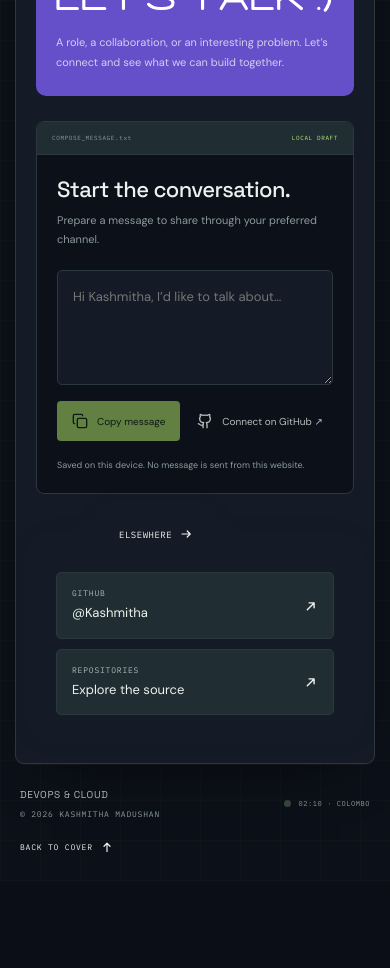
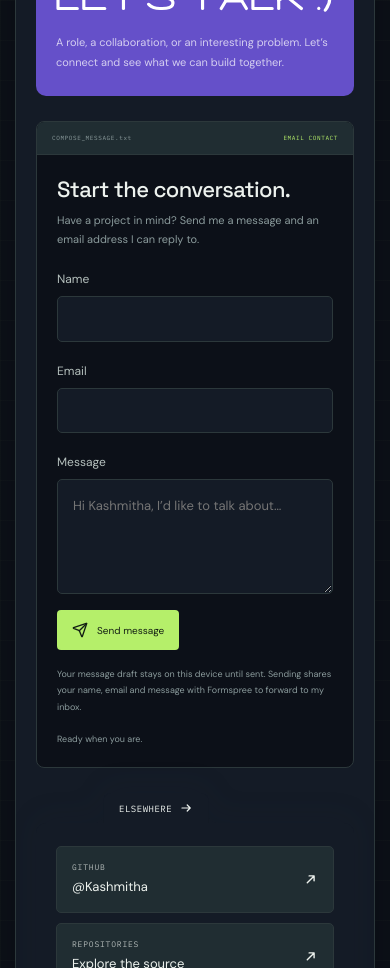
Before and after one commit to Kashmitha/personal-portfolio, a React (Vite) app in the folder web/: page / in a window 390 px wide. Shown: the part 6360-7328 px from the top of the page. Before the commit the page ends 7241 px from the top, so only its background shows below. Built offline with nearby package versions, Linux system fonts and the light colour scheme.

Commit message:
Add email contact form with Formspree

```diff
--- a/web/src/App.tsx
+++ b/web/src/App.tsx
@@ -1,5 +1,4 @@
-import { useState } from 'react';
-import { Check, Copy, Github } from 'lucide-react';
+import ContactForm from './components/ContactForm';
 import FolderPortfolio from './components/FolderPortfolio';
 import type { FolderCategory, FolderChapter, FolderStep } from './components/FolderPortfolio';
 import { profile, projects } from './data/portfolio';
@@ -71,63 +70,6 @@ const steps: FolderStep[] = [
     duration: 'Keep learning. Keep shipping.',
   },
 ];
-
-function ContactDraft() {
-  const [draft, setDraft] = useState(() => {
-    try {
-      return localStorage.getItem('portfolio-draft') || '';
-    } catch {
-      return '';
-    }
-  });
-  const [copied, setCopied] = useState(false);
-  const [error, setError] = useState('');
-  const copy = async () => {
-    try {
-      await navigator.clipboard.writeText(draft);
-      setCopied(true);
-      setError('');
-      window.setTimeout(() => setCopied(false), 2500);
-    } catch {
-      setError('Copy is unavailable. Select your message and copy it manually.');
-    }
-  };
-  return (
-    <div className="game-contact-draft">
-      <div className="game-draft-top">
-        <span>COMPOSE_MESSAGE.txt</span>
-        <span>LOCAL DRAFT</span>
-      </div>
-      <div className="game-draft-body">
-        <label htmlFor="message">Start the conversation.</label>
-        <p>Prepare a message to share through your preferred channel.</p>
-        <textarea
-          id="message"
-          placeholder="Hi Kashmitha, I’d like to talk about…"
-          value={draft}
-          onChange={(event) => {
-            setDraft(event.target.value);
-            try {
-              localStorage.setItem('portfolio-draft', event.target.value);
-            } catch {}
-          }}
-        />
-        <div className="game-draft-actions">
-          <button onClick={copy} disabled={!draft.trim()}>
-            {copied ? <Check size={16} /> : <Copy size={16} />}{' '}
-            {copied ? 'Message copied' : 'Copy message'}
-          </button>
-          <a href={profile.github} target="_blank" rel="noreferrer">
-            <Github size={16} /> Connect on GitHub ↗
-          </a>
-        </div>
-        <small role="status">
-          {error || 'Saved on this device. No message is sent from this website.'}
-        </small>
-      </div>
-    </div>
-  );
-}
 
 export default function App() {
   return (
@@ -210,7 +152,7 @@ export default function App() {
           href: `${profile.github}?tab=repositories`,
         },
       ]}
-      contactContent={<ContactDraft />}
+      contactContent={<ContactForm />}
       timeZone="Asia/Colombo"
       colors={{ blue: '#6550c9', green: '#236f66', orange: '#ac513c', yellow: '#d5b65f' }}
       defaultTheme="dark"
--- /dev/null
+++ b/web/src/components/ContactForm.tsx
@@ -0,0 +1,137 @@
+import { useRef, useState } from 'react';
+import type { FormEvent } from 'react';
+import { Check, Send } from 'lucide-react';
+
+const endpoint = 'https://formspree.io/f/mzedlggg';
+
+export default function ContactForm() {
+  const [draft, setDraft] = useState(() => {
+    try {
+      return localStorage.getItem('portfolio-draft') || '';
+    } catch {
+      return '';
+    }
+  });
+  const [status, setStatus] = useState<'idle' | 'sending' | 'success' | 'error'>('idle');
+  const [error, setError] = useState('');
+  const inFlight = useRef(false);
+
+  const submit = async (event: FormEvent<HTMLFormElement>) => {
+    event.preventDefault();
+    if (inFlight.current) return;
+    const form = event.currentTarget;
+    const data = new FormData(form);
+    const name = String(data.get('name') || '').trim();
+    const email = String(data.get('email') || '').trim();
+    const message = draft.trim();
+    if (!name || !message) {
+      setError('Please enter your name and a message.');
+      setStatus('error');
+      return;
+    }
+    inFlight.current = true;
+    setStatus('sending');
+    setError('');
+    try {
+      const response = await fetch(endpoint, {
+        method: 'POST',
+        headers: { Accept: 'application/json', 'Content-Type': 'application/json' },
+        body: JSON.stringify({ name, email, message }),
+        signal: AbortSignal.timeout(20000),
+      });
+      if (!response.ok) {
+        setError(
+          response.status === 429
+            ? 'The contact service is at its sending limit. Please try again later. Your draft is kept.'
+            : 'The contact service could not accept your message. Please try again later. Your draft is kept.',
+        );
+        setStatus('error');
+        return;
+      }
+      setDraft('');
+      form.reset();
+      try {
+        localStorage.removeItem('portfolio-draft');
+      } catch {}
+      setStatus('success');
+    } catch {
+      setError(
+        'Could not confirm submission. Your draft is kept. Check your connection before trying again.',
+      );
+      setStatus('error');
+    } finally {
+      inFlight.current = false;
+    }
+  };
+
+  return (
+    <form
+      className="game-contact-draft"
+      aria-label="Contact Kashmitha"
+      action={endpoint}
+      method="POST"
+      onSubmit={submit}
+      onChange={() => {
+        if (!inFlight.current) setStatus('idle');
+      }}
+    >
+      <div className="game-draft-top">
+        <span>COMPOSE_MESSAGE.txt</span>
+        <span>EMAIL CONTACT</span>
+      </div>
+      <div className="game-draft-body">
+        <h3>Start the conversation.</h3>
+        <p>Have a project in mind? Send me a message and an email address I can reply to.</p>
+        <fieldset disabled={status === 'sending'}>
+          <legend className="ftp-sr">Your contact details and message</legend>
+          <label htmlFor="contact-name">Name</label>
+          <input id="contact-name" name="name" autoComplete="name" required maxLength={100} />
+          <label htmlFor="contact-email">Email</label>
+          <input
+            id="contact-email"
+            name="email"
+            type="email"
+            autoComplete="email"
+            required
+            maxLength={254}
+          />
+          <label htmlFor="message">Message</label>
+          <textarea
+            id="message"
+            name="message"
+            placeholder="Hi Kashmitha, I’d like to talk about…"
+            required
+            maxLength={5000}
+            value={draft}
+            onChange={(event) => {
+              setDraft(event.target.value);
+              try {
+                localStorage.setItem('portfolio-draft', event.target.value);
+              } catch {}
+            }}
+            aria-describedby="contact-privacy contact-status"
+          />
+          <div className="game-draft-actions">
+            <button type="submit">
+              {status === 'success' ? <Check size={16} /> : <Send size={16} />}
+              {status === 'sending' ? 'Sending…' : 'Send message'}
+            </button>
+          </div>
+        </fieldset>
+        <small id="contact-privacy">
+          Your message draft stays on this device until sent. Sending shares your name, email and
+          message with Formspree to forward to my inbox.
+        </small>
+        <small id="contact-status" role="status" aria-live="polite" aria-atomic="true">
+          {status === 'success'
+            ? 'Thank you! Your message was submitted successfully.'
+            : status === 'sending'
+              ? 'Sending your message…'
+              : status === 'error'
+                ? error
+                : 'Ready when you are.'}
+        </small>
+      </div>
+    </form>
+  );
+}
--- a/web/src/styles.css
+++ b/web/src/styles.css
@@ -851,12 +851,48 @@ img {
 .game-draft-body {
   padding: 24px;
 }
-.game-draft-body label {
+.game-draft-body h3 {
   display: block;
   font:
     500 23px 'Space Grotesk',
     sans-serif;
   letter-spacing: -0.6px;
+  margin: 0;
+}
+.game-draft-body fieldset {
+  border: 0;
+  padding: 0;
+  margin: 0;
+  min-width: 0;
+}
+.game-draft-body label {
+  display: block;
+  margin-top: 20px;
+  font-size: 12px;
+  color: var(--ftp-soft);
+}
+.game-draft-body input {
+  display: block;
+  width: 100%;
+  min-width: 0;
+  border: 1px solid var(--ftp-line);
+  border-radius: 5px;
+  background: var(--ftp-sheet);
+  color: var(--ftp-ink);
+  padding: 12px 15px;
+  margin-top: 8px;
+  font: inherit;
+  font-size: 13px;
+}
+.game-draft-body :is(input, textarea):focus-visible {
+  outline: 2px solid var(--game-accent);
+  outline-offset: 2px;
+}
+.game-draft-body fieldset:disabled {
+  opacity: 0.65;
+}
+.game-draft-body button:disabled {
+  cursor: wait;
 }
 .game-draft-body p {
   font-size: 12px;
@@ -869,7 +905,7 @@ img {
   min-height: 115px;
   max-height: 350px;
   width: 100%;
-  margin-top: 20px;
+  margin-top: 8px;
   border: 1px solid var(--ftp-line);
   border-radius: 5px;
   background: var(--ftp-sheet);
@@ -1439,7 +1475,7 @@ img {
   .game-draft-body {
     padding: 20px;
   }
-  .game-draft-body label {
+  .game-draft-body h3 {
     font-size: 22px;
   }
   .game-draft-body p {
```
Also changed, not shown: 2 other files (tests, documents, lock files or other folders).
